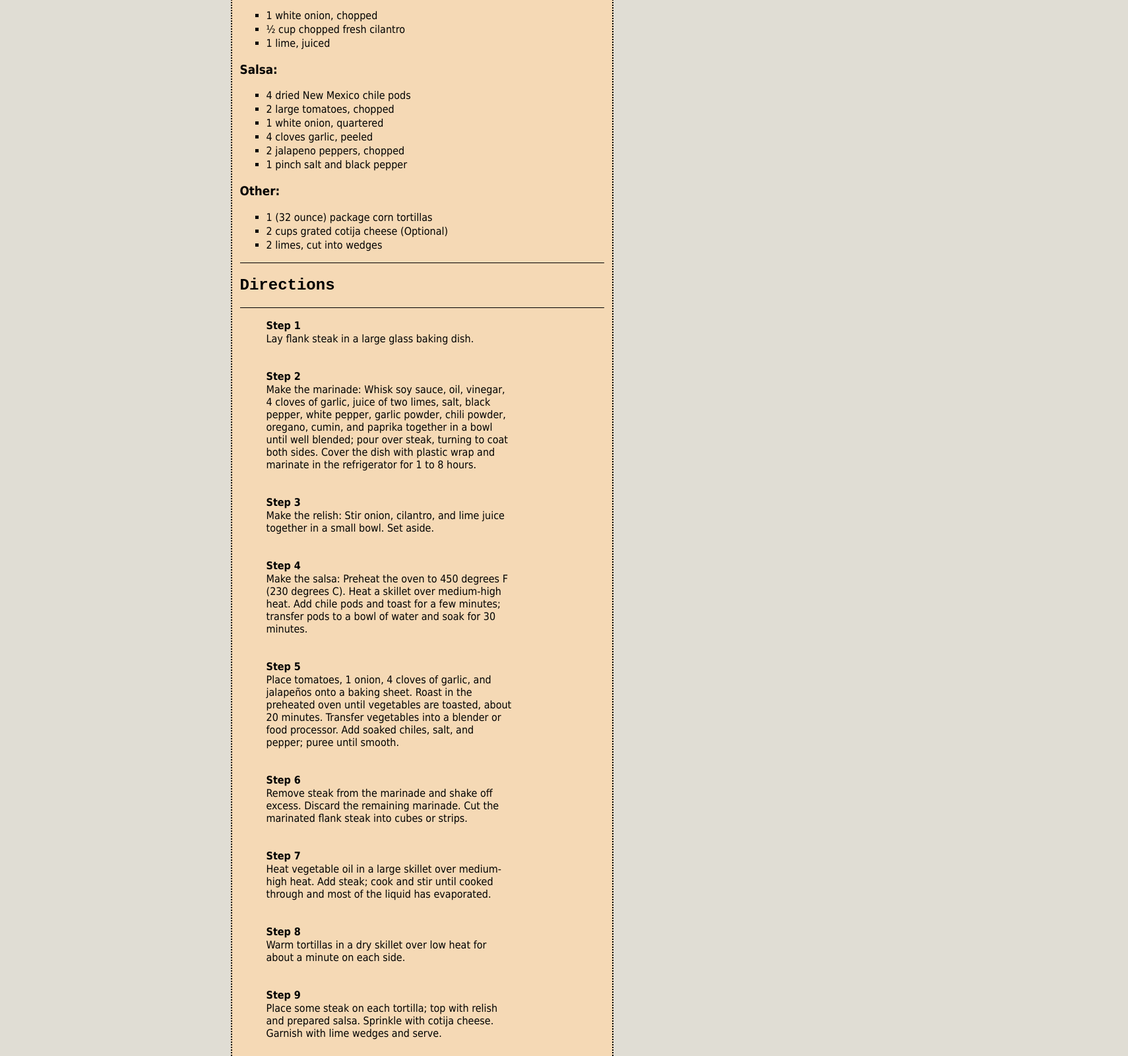
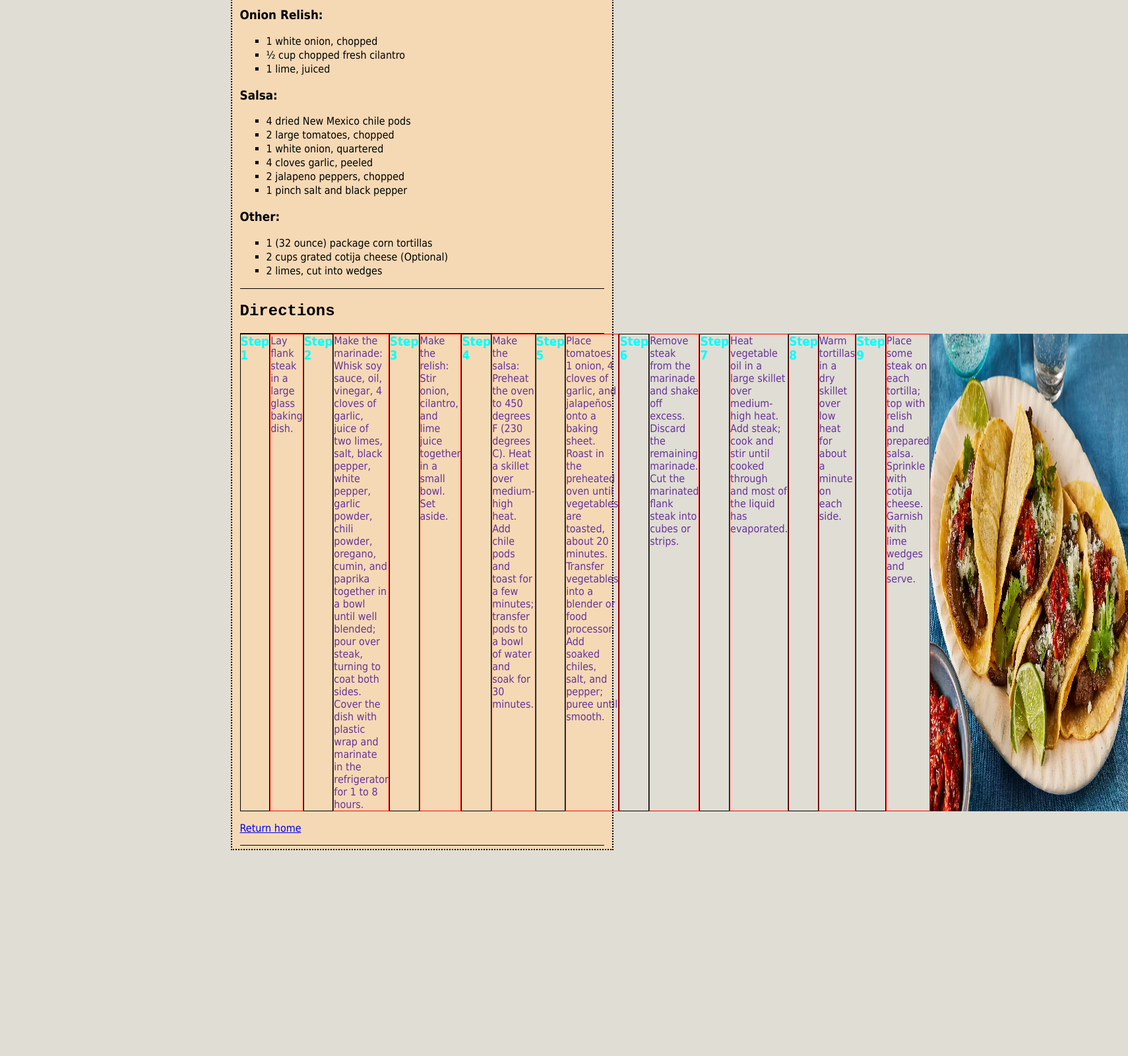
Before and after one commit to webdev-deyan-hart/odin-recipes, a plain HTML site: page recipes/taco.html in a window 1280 px wide. Shown: the part 860-2461 px from the top of the page at 66% size, 1710 px wide, since content can reach past the window. After the commit the page ends 2149 px from the top, so only its background shows below. Drawn offline with Linux system fonts and the light colour scheme.

Commit message:
learn to use flexbox and make few changes to main CSS styles

```diff
--- a/recipes/taco.html
+++ b/recipes/taco.html
@@ -22,20 +22,21 @@
         <div class="overview">
             <p>These carne asada tacos made with tender strips of flank steak, served on soft corn tortillas are as good as you get at a taqueria.</p>
 
-
-            <ul class="two_per_row">
+            <div class="ingredients_container">
+                <ul class="two_per_column">
                     <li>Prep Time: 30 mins</li>
                     <li>Cook Time: 30 mins</li>
                 </ul>
 
-            <ul class="two_per_row">
+                <ul class="two_per_column">
                     <li>Additional Time: 1 hr</li>
                     <li>Total Time: 2 hrs</li>
                 </ul>
 
-            <ul class="two_per_row">
+                <ul class="two_per_column">
                     <li>Servings: 16</li>
                 </ul>
+            </div>
 
 
             <p>So delicious topped with onion relish and homemade tomato salsa!</p>
@@ -86,72 +87,37 @@
         </div>
 
         <h2>Directions</h2>
-        <div class="directions overview">
-            <ul>
-                <li><strong>Step 1</strong>
-                    <ul>
-                        <li>Lay flank steak in a large glass baking dish.</li>
-                    </ul>
-                </li>
-            </ul>
-            <ul>
-                <li><strong>Step 2</strong>
-                    <ul>
-                        <li>Make the marinade: Whisk soy sauce, oil, vinegar, 4 cloves of garlic, juice of two limes, salt, black pepper, white pepper, garlic powder, chili powder, oregano, cumin, and paprika
-                            together in a bowl until well blended; pour over steak, turning to coat both sides. Cover the dish with plastic wrap and marinate in the refrigerator for 1 to 8 hours.</li>
-                    </ul>
-                </li>
-            </ul>
-            <ul>
-                <li><strong>Step 3</strong>
-                    <ul>
-                        <li>Make the relish: Stir onion, cilantro, and lime juice together in a small bowl. Set aside.</li>
-                    </ul>
-                </li>
-            </ul>
-            <ul>
-                <li><strong>Step 4</strong>
-                    <ul>
-                        <li>Make the salsa: Preheat the oven to 450 degrees F (230 degrees C). Heat a skillet over medium-high heat. Add chile pods and toast for a few minutes; transfer pods to a bowl of water and soak for 30 minutes.</li>
-                    </ul>
-                </li>
-            </ul>
-            <ul>
-                <li><strong>Step 5</strong>
-                    <ul>
-                        <li>Place tomatoes, 1 onion, 4 cloves of garlic, and jalapeños onto a baking sheet. Roast in the preheated oven until vegetables are toasted, about 20 minutes. Transfer vegetables into a blender or food processor.
-                            Add soaked chiles, salt, and pepper; puree until smooth.</li>
-                    </ul>
-                </li>
-            </ul>
-            <ul>
-                <li><strong>Step 6</strong>
-                    <ul>
-                        <li>Remove steak from the marinade and shake off excess. Discard the remaining marinade. Cut the marinated flank steak into cubes or strips.</li>
-                    </ul>
-                </li>
-            </ul>
-            <ul>
-                <li><strong>Step 7</strong>
-                    <ul>
-                        <li>Heat vegetable oil in a large skillet over medium-high heat. Add steak; cook and stir until cooked through and most of the liquid has evaporated.</li>
-                    </ul>
-                </li>
-            </ul>
-            <ul>
-                <li><strong>Step 8</strong>
-                    <ul>
-                        <li>Warm tortillas in a dry skillet over low heat for about a minute on each side.</li>
-                    </ul>
-                </li>
-            </ul>
-            <ul>
-                <li><strong>Step 9</strong>
-                    <ul>
-                        <li>Place some steak on each tortilla; top with relish and prepared salsa. Sprinkle with cotija cheese. Garnish with lime wedges and serve.</li>
-                    </ul>
-                </li>
-            </ul>
+        <div class="overview">
+            <div class="flex_directions">
+                <h3>Step 1</h3>
+                <p>Lay flank steak in a large glass baking dish.</p>
+
+                <h3>Step 2</h3>
+                <p>Make the marinade: Whisk soy sauce, oil, vinegar, 4 cloves of garlic, juice of two limes, salt, black pepper, white pepper, garlic powder, chili powder, oregano, cumin, and paprika
+                    together in a bowl until well blended; pour over steak, turning to coat both sides. Cover the dish with plastic wrap and marinate in the refrigerator for 1 to 8 hours.</p>
+
+                <h3>Step 3</h3>
+                <p>Make the relish: Stir onion, cilantro, and lime juice together in a small bowl. Set aside.</p>
+
+                <h3>Step 4</h3>
+                <p>Make the salsa: Preheat the oven to 450 degrees F (230 degrees C). Heat a skillet over medium-high heat. Add chile pods and toast for a few minutes; transfer pods to a bowl of water and soak for 30 minutes.</p>
+
+                <h3>Step 5</h3>
+                <p>Place tomatoes, 1 onion, 4 cloves of garlic, and jalapeños onto a baking sheet. Roast in the preheated oven until vegetables are toasted, about 20 minutes. Transfer vegetables into a blender or food processor.
+                    Add soaked chiles, salt, and pepper; puree until smooth.</p>
+
+                <h3>Step 6</h3>
+                <p>Remove steak from the marinade and shake off excess. Discard the remaining marinade. Cut the marinated flank steak into cubes or strips.</p>
+
+                <h3>Step 7</h3>
+                <p>Heat vegetable oil in a large skillet over medium-high heat. Add steak; cook and stir until cooked through and most of the liquid has evaporated.</p>
+
+                <h3>Step 8</h3>
+                <p>Warm tortillas in a dry skillet over low heat for about a minute on each side.</p>
+
+                <h3>Step 9</h3>
+                <p>Place some steak on each tortilla; top with relish and prepared salsa. Sprinkle with cotija cheese. Garnish with lime wedges and serve.</p>
+
 
                 <img class="foodImg" src="../images/taco.webp" alt="4 tacos on a paper plate" />
             </div>
--- a/styles/style.css
+++ b/styles/style.css
@@ -21,7 +21,7 @@ h2 {
 
 ul {
     list-style-type: square;
-    margin-right: 25%;
+
 }
 
 li {
@@ -38,27 +38,29 @@ p {
 }
 
 #navbar {
-    list-style-type: none;
+    display: flex;
+    flex-wrap: wrap;
     margin: 0;
     padding: 0;
-    overflow: hidden;
+    height: 50px;
     background-color: #000000;
+    align-items: center;
 }
 
-#navbar li {
-    float: left;
+#navbar > * {
+    flex: 1;
+    list-style: none;
+    text-align: center;
 }
 
 #navbar a {
     text-decoration: none;
-    display: block;
     color: white;
-    padding: 8px;
 }
 
-#navbar a:hover {
+/* #navbar:hover {
     background-color: gray;
-}
+} */
 
 .mainBody {
     margin: 1% 2%;
@@ -69,19 +71,47 @@ p {
     width: 300px;
 }
 
-.two_per_row {
-    display: inline-block;
-    width: 220px;
-    margin: 0 5px 0 0;
+.ingredients_container {
+    display: flex;
+    justify-content: center;
+    align-items: center;
 }
 
-.directions ul {
-    list-style-type: none;
+.ingredients_container > * {
+    flex-basis: 200px;
+    align-items: left;
 }
 
-.directions ul li ul {
-    list-style-type: none;
-    display: inline;
+.two_per_column {
+    display: flex;
+    flex-direction: column;
+}
+
+.two_per_column > * {
+    flex: 1;
+    justify-content: center;
+    padding: 0;
+}
+
+.flex_directions {
+    display: flex;
+}
+
+.flex_directions > * {
+}
+
+.flex_directions > h3 {
+    flex: auto;
+    flex-wrap: wrap;
+    margin: 0;
+    color: aqua;
+    border: 1px solid black;
+}
+
+.flex_directions > p {
+    color: rebeccapurple;
+    border: 1px solid red;
+    margin: 0;
 }
 
 .overview {
```
Lines whose indentation alone changed are shown as unchanged.
